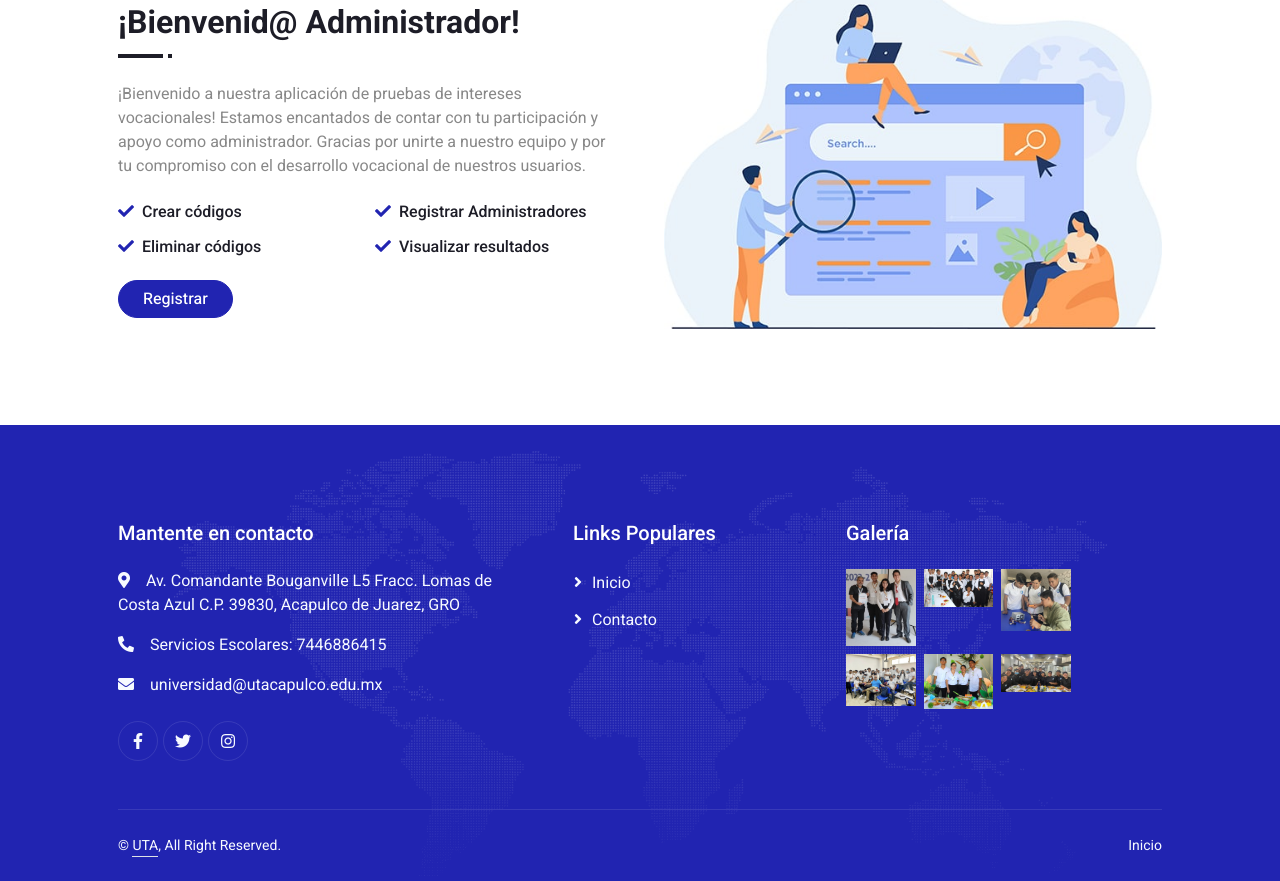
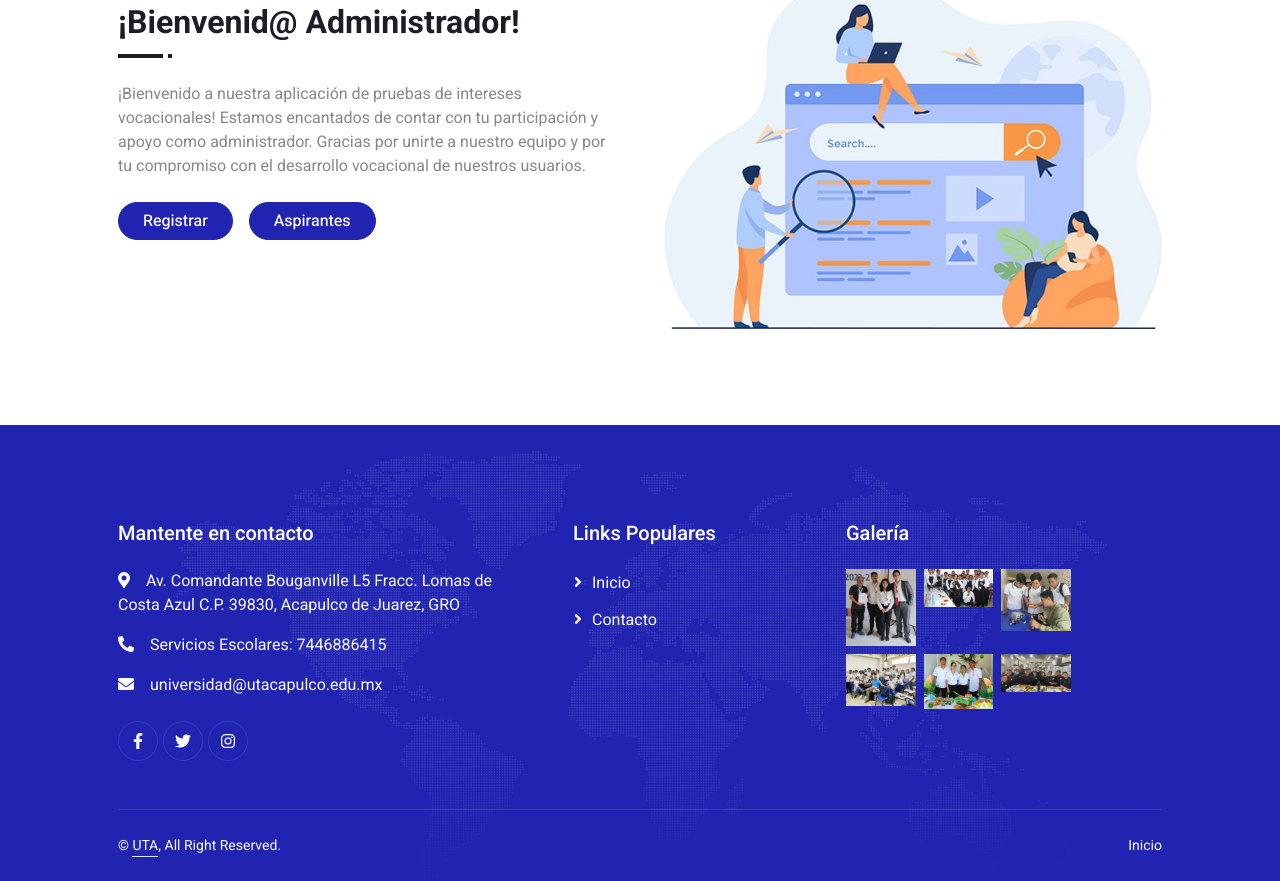
Before and after one commit to diazhdez/kuder, a Flask app: template templates/admin.html in a window 1280 px wide. Shown: the part 168-1049 px from the top of the page. Run offline with Flask 3, Linux system fonts and the light colour scheme; the template is opened without the code that fills it, so the values that code supplies are empty; some libraries are stand-ins or nearby versions.

Commit message:
angeles tonta

```diff
--- a/templates/admin.html
+++ b/templates/admin.html
@@ -34,19 +34,11 @@
                     Estamos encantados de contar con tu participación y apoyo como administrador.
                     Gracias por unirte a nuestro equipo y por tu compromiso
                     con el desarrollo vocacional de nuestros usuarios.</p>
-                <div class="row g-3">
-                    <div class="col-sm-6">
-                        <h6 class="mb-3"><i class="fa fa-check text-primary me-2"></i>Crear códigos</h6>
-                        <h6 class="mb-0"><i class="fa fa-check text-primary me-2"></i>Eliminar códigos</h6>
-                    </div>
-                    <div class="col-sm-6">
-                        <h6 class="mb-3"><i class="fa fa-check text-primary me-2"></i>Registrar Administradores</h6>
-                        <h6 class="mb-0"><i class="fa fa-check text-primary me-2"></i>Visualizar resultados</h6>
-                    </div>
-                </div>
                 <div class="d-flex align-items-center mt-4">
                     <a class="btn btn-primary rounded-pill px-4 me-3"
                         href="{{ url_for('admin.registro') }}">Registrar</a>
+                    <a class="btn btn-primary rounded-pill px-4 me-3"
+                        href="{{ url_for('admin.users') }}">Aspirantes</a>
                 </div>
             </div>
             <div class="col-lg-6">
```
